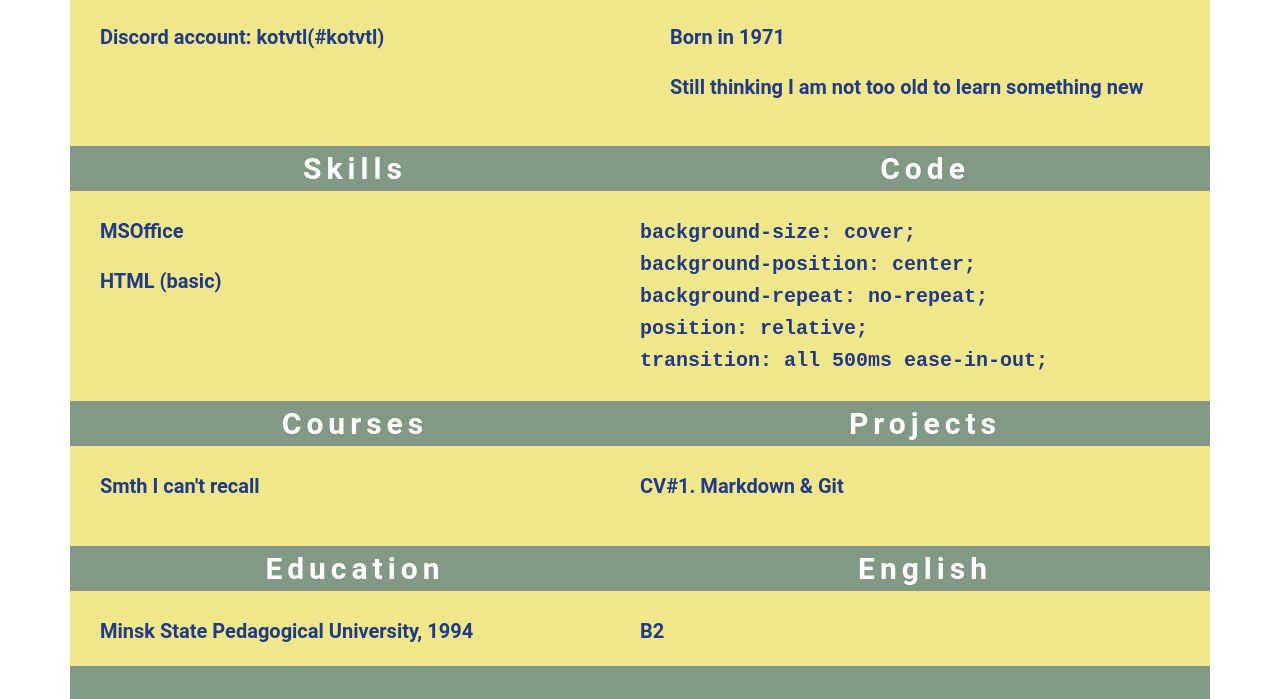
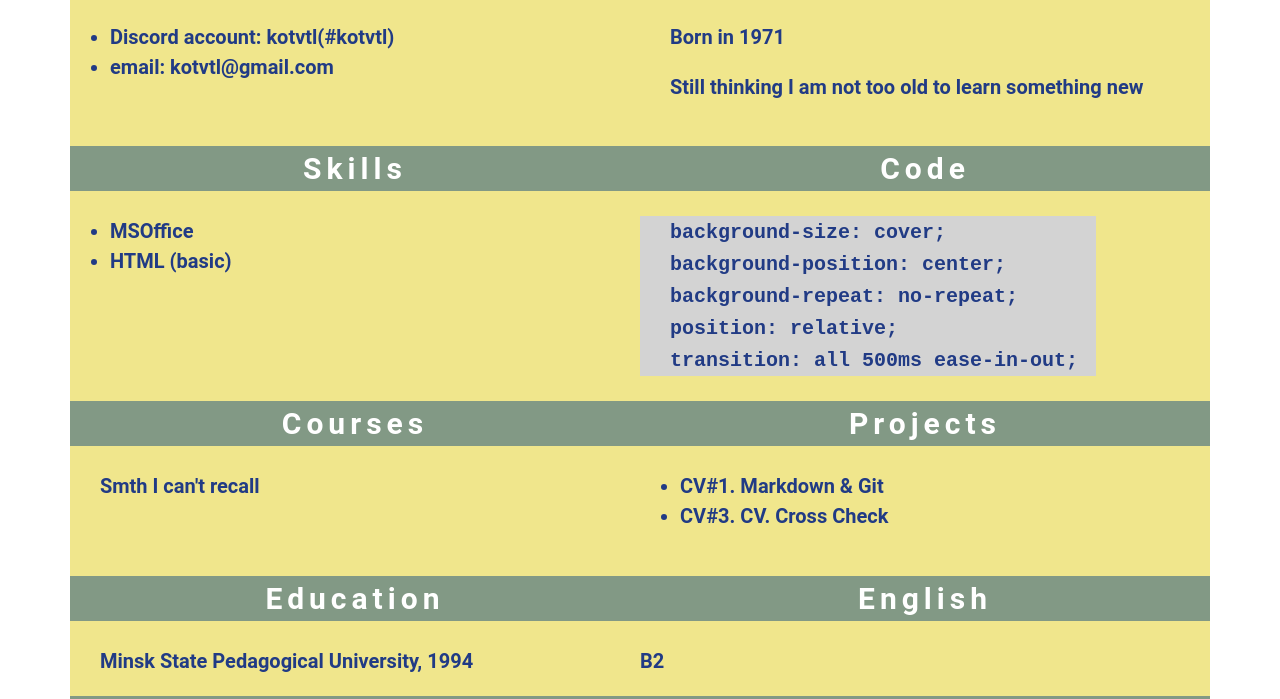
Before and after one commit to kotvtl/rsschool-cv, a plain HTML site: page index.html in a window 1280 px wide. Shown: the part 652-1351 px from the top of the page. Drawn offline with Linux system fonts and the light colour scheme; a web font is replaced by a local one.

Commit message:
feat: add uls

```diff
--- a/index.html
+++ b/index.html
@@ -35,7 +35,14 @@
             </section>
              <section class="section" id="contacts">
                 <h2 class="section-title">Contacts</h2>
-                <p>Discord account: kotvtl(#kotvtl)</p>
+                <ul>
+                    <li>
+                        Discord account: kotvtl(#kotvtl)
+                    </li>
+                    <li>
+                        email: kotvtl@gmail.com
+                    </li>
+                </ul>
             </section>
              <section class="section" id="summary">
                 <h2 class="section-title">Summary</h2>
@@ -44,11 +51,18 @@
             </section>
              <section class="section" id="skills">
                 <h2 class="section-title">Skills</h2>
-                <p>MSOffice</p>
-                <p>HTML (basic)</p>
+                <ul>
+                    <li>
+                        MSOffice
+                    </li>
+                    <li>
+                        HTML (basic)
+                    </li>
+                </ul>
             </section>
              <section class="section code-section" id="code">
                 <h2 class="section-title">Code</h2>
+                <div class="div-code">
                 <code class="code">
                     background-size: cover;<br>
                     background-position: center;<br>
@@ -56,6 +70,7 @@
                     position: relative;<br>
                     transition: all 500ms ease-in-out;<br>
                 </code>
+                </div>
             </section>
              <section class="section" id="courses">
                 <h2 class="section-title">Courses</h2>
@@ -63,7 +78,11 @@
             </section>
              <section class="section" id="projects">
                 <h2 class="section-title">Projects</h2>
-                <a class="a-project" href="https://kotvtl.github.io/rsschool-cv/cv">CV#1. Markdown & Git</a>
+                <ul>
+                    <li><a class="a-project" href="https://kotvtl.github.io/rsschool-cv/cv">CV#1. Markdown & Git</a></li>
+                    <li><a class="a-project" href="https://kotvtl.github.io/rsschool-cv/">CV#3. CV. Cross Check</a></li>
+
+                </ul>
             </section>
              <section class="section" id="education">
                 <h2 class="section-title">Education</h2>
--- a/style.css
+++ b/style.css
@@ -119,3 +119,8 @@ a:hover {
 .a-project {
     color: rgb(33, 59, 133);
 }
+.div-code {
+    width: 80%;
+    background-color: lightgrey;
+    padding-left: 30px;
+}
```
